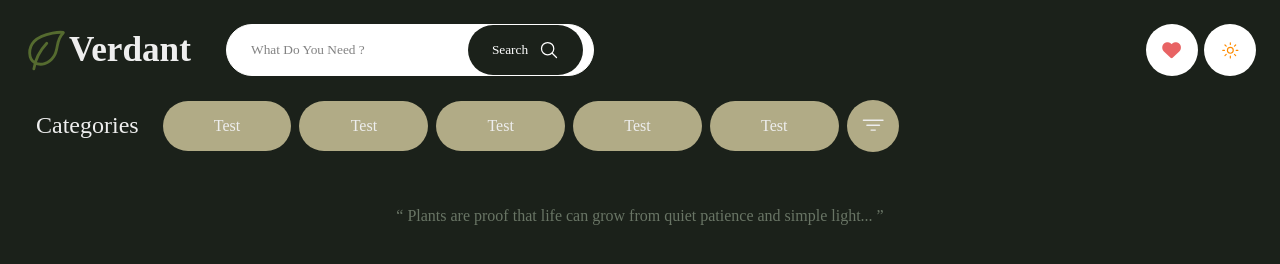
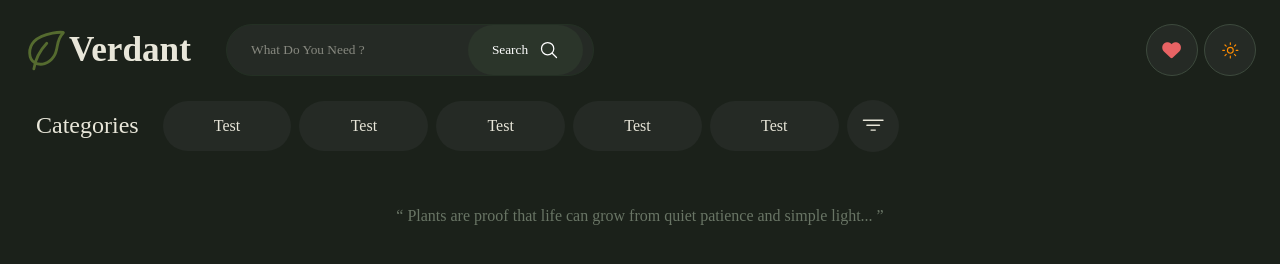
Before and after one commit to amingharbaoui/webAdvanced, a website built with Vite: page verdant/index.html in a window 1280 px wide. Both pictures are taken after a click on the button 1230 px from the left and 50 px from the top of the page. Built offline with nearby package versions, Linux system fonts and the light colour scheme; a web font is replaced by a local one.

Commit message:
styles changed

```diff
--- a/verdant/src/style.css
+++ b/verdant/src/style.css
@@ -39,7 +39,7 @@ html {
 
 .navbar_container h2 {
     font-family: Quicksand, Sans Serif;
-    color: #222222;
+    color: #2b352a;
     margin-right: 1em;
     font-size: 2.2rem;
 }
@@ -55,7 +55,7 @@ html {
     font-family: General Sans, Sans Serif;
     outline: 0;
     width: 40%;
-    border: 1.3px solid white;
+    border: 1.5px solid #e7e7e7;
     background: #ffffff;
     padding: 1.25em 12.2em 1.25em 1.8em ;
     border-radius: 85px;
@@ -68,6 +68,11 @@ html {
     font-weight: 500;
     font-family: General Sans, Sans Serif;
 }
+
+.navbar_container .search_bar input:focus {
+    border: 1.5px solid #c5c5c5;
+}
+
 .navbar_container .search_bar .search_bar_button_container {
     display: flex;
     align-items: center;
@@ -85,16 +90,15 @@ html {
     border: none;
     outline: none;
     cursor: pointer;
-    background: #1B211A;
+    background: #2b352a;
     border-radius: 85px;
     color: #fff;
     padding: 1.1em 1.8em;
     text-transform: capitalize;
 }
 
-
 .navbar_container .search_bar_button_container .input_btn:hover {
-    background: #2b352a;
+    background-color: rgba(43, 53, 42, 0.96);
 }
 
 .navbar_container .search_bar_button_container .input_btn .search_icon {
@@ -114,7 +118,7 @@ html {
     height: 52px;
     border-radius: 50%;
     background: #ffffff;
-    border: none;
+    border: 1.5px solid #e7e7e7;
     display: flex;
     align-items: center;
     justify-content: center;
@@ -124,11 +128,27 @@ html {
 .navbar_container .favorite_btn .heart {
     color: #e86364;
     font-size: 1.4em;
+    /*transition: transform .2s ease;*/
 }
+
+/*! Animation when favorite is not empty*/
+
+/*.navbar_container .favorite_btn .heart {*/
+/*    animation: heartbeat 0.8s ease-in-out infinite;*/
+/*}*/
+
+/*@keyframes heartbeat {*/
+/*    0%   { transform: scale(1); }*/
+/*    15%  { transform: scale(1.25); }*/
+/*    30%  { transform: scale(1); }*/
+/*    45%  { transform: scale(1.15); }*/
+/*    60%  { transform: scale(1); }*/
+/*    100% { transform: scale(1); }*/
+/*}*/
 
 .navbar_container .theme_btn {
     width: 52px;
-    border: none;
+    border: 1.5px solid #e7e7e7;
     height: 52px;
     border-radius: 50%;
     background: #ffffff;
@@ -157,6 +177,7 @@ html {
 }
 
 .categories_title {
+    color: #2e3a2e;
     padding: 1.5em 1em 1.5em 1.5em;
     font-size: 1.5rem;
     text-transform: capitalize;
@@ -214,7 +235,7 @@ html {
 
 .quote_container_item {
     text-align: center;
-    color: dimgrey;
+    color: #696969FF;
 }
 
 /*Cards*/
@@ -226,11 +247,30 @@ html {
 /*Dark mode styles*/
 .dark_body {
     background-color: #1B211A;
-    color: #EEEEEE;
+    color: #e8e6d9;
 }
 
 .dark_body .navbar_container_info_title {
-    color: #EEEEEE;
+    color: #e8e6d9;
+}
+
+.dark_body .search_bar input {
+    background: #252a25;
+    border: 1.5px solid #243024;
+    color: #e8e6d9;
+}
+
+.dark_body .search_bar input::placeholder {
+    color: #e8e6d9;
+}
+
+
+.dark_body .search_bar input:focus {
+    border: 1.5px solid #2e3a2e;
+}
+
+.dark_body .search_bar .input_btn:hover {
+    background-color: #243024;
 }
 
 .dark_body .quote_container_item {
@@ -238,5 +278,30 @@ html {
 }
 
 .dark_body .categories_items_item {
-    background-color: #B1AB86;
+    background-color: #252a25;
+    color: #e8e6d9;
 }
+
+
+.dark_body .categories_items_item:hover {
+    background-color: #243024;
+}
+
+.dark_body .favorite_btn {
+    background: #252a25;
+    border: 1.5px solid #3d4a3d;
+}
+
+.dark_body .theme_btn {
+    background: #252a25;
+    border: 1.5px solid #3d4a3d;
+}
+
+.dark_body .theme_btn:hover .sunny {
+    transform: rotate(90deg);
+    transition: transform .5s ease-in-out;
+}
+
+.dark_body .categories_title {
+    color: #e8e6d9;
+}
```
